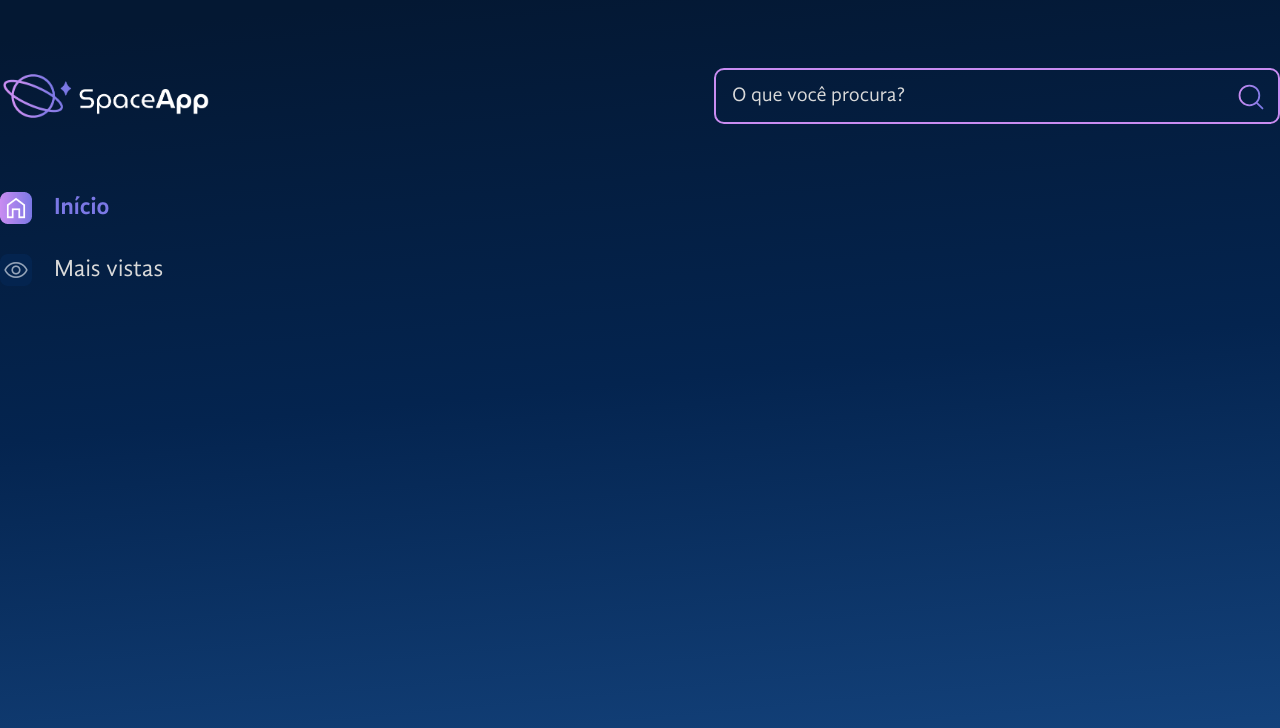
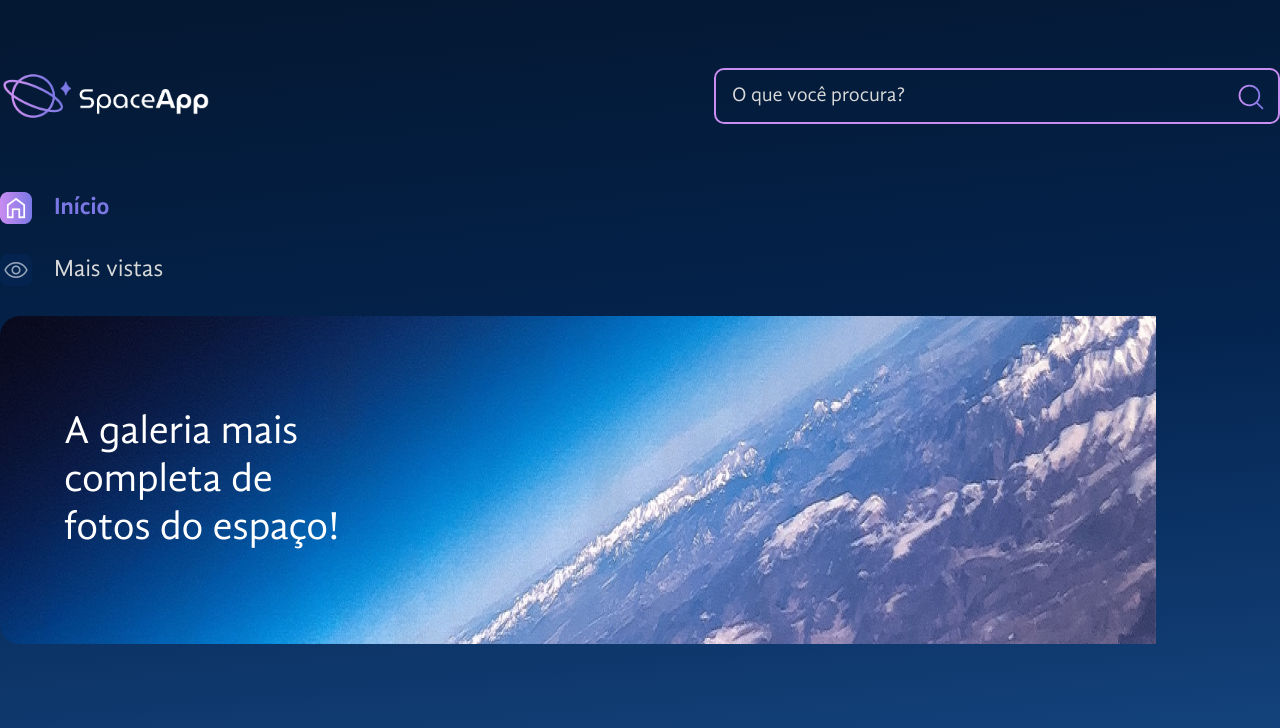
Before and after one commit to tenoriobn/space-styled-components, a React (Vite) app: page / in a window 1280 px wide. Shown: the top 728 px of the page. Built offline with nearby package versions, Linux system fonts and the light colour scheme.

Commit message:
Criando componente Banner

```diff
--- a/src/App.jsx
+++ b/src/App.jsx
@@ -2,6 +2,9 @@ import { styled } from "styled-components";
 import EstilosGlobais from "./componentes/EstilosGlobais";
 import Cabecalho from "./componentes/Cabecalho";
 import BarraLateral from "./componentes/BarraLateral";
+import Banner from "./componentes/Banner";
+
+import bannerBackground from "./assets/banner.png";
 
 const FundoGradiente = styled.div`
   background: linear-gradient(174.61deg, #041833 4.16%, #04244F 48%, #154580 96.76%);
@@ -16,6 +19,10 @@ function App() {
       <EstilosGlobais />
       <Cabecalho />
       <BarraLateral />
+      <Banner
+        texto="A galeria mais completa de fotos do espaço!"
+        backgroundImage={bannerBackground}
+      />
     </FundoGradiente>
   )
 }
--- /dev/null
+++ b/src/componentes/Banner/index.jsx
@@ -0,0 +1,37 @@
+import { styled } from "styled-components";
+
+const FigureEstilizada = styled.figure`
+    display: flex;
+    align-items: center;
+
+    background-image: ${props => `url(${props.$backgroundImage})`};
+    background-repeat: no-repeat;
+    border-radius: 20px;
+
+    flex-grow: 1;
+
+    margin: 0;
+
+    min-height: 328px;
+    max-width: 100%;
+`;
+
+const TituloEstilizado = styled.h1`
+    color: #FFFFFF;
+    font-size: 40px;
+    font-weight: 400;
+    line-height: 48px;
+
+    max-width: 300px;
+    padding: 0 64px;
+`;
+
+const Banner = ({texto, backgroundImage}) => {
+    return (
+        <FigureEstilizada $backgroundImage={backgroundImage}>
+            <TituloEstilizado>{texto}</TituloEstilizado>
+        </FigureEstilizada>
+    )
+};
+
+export default Banner;
--- a/src/componentes/CampoTexto/index.jsx
+++ b/src/componentes/CampoTexto/index.jsx
@@ -1,5 +1,5 @@
-import { styled } from "styled-components"
-import search from './search.svg'
+import { styled } from "styled-components";
+import search from './search.svg';
 
 const ContainerEstilizado = styled.div`
     position: relative;
```
Also changed, not shown: src/assets/banner.png (added).
